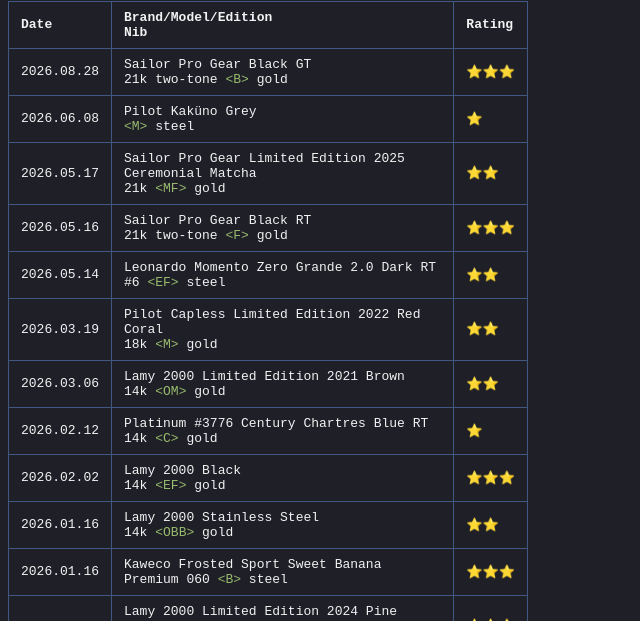
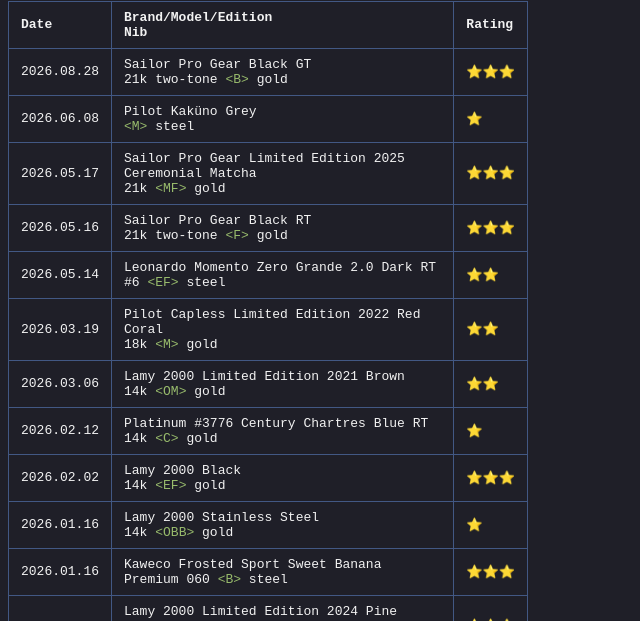
Before and after one commit to s-estay/s-estay.github.io, a Jekyll site: the page built from _posts/2025-12-11-fp-collection.md, in a window 1280 px wide. Shown: the part 132-753 px from the top of the page, without its empty margins (0-640 px from the left). Built offline with Jekyll 4.4.1, drawn with Linux system fonts in a browser that asks for light colours.

Commit message:
Update ratings for several fountain pens

```diff
--- a/_posts/2025-12-11-fp-collection.md
+++ b/_posts/2025-12-11-fp-collection.md
@@ -12,14 +12,14 @@
 | --- | --- | --- |
 | 2026.08.28 | Sailor Pro Gear Black GT<br>21k two-tone `<B>` gold | ⭐️⭐️⭐️ |
 | 2026.06.08 | Pilot Kaküno Grey<br>`<M>` steel | ⭐️ |
-| 2026.05.17 | Sailor Pro Gear Limited Edition 2025 Ceremonial Matcha<br>21k `<MF>` gold | ⭐️⭐️ |
+| 2026.05.17 | Sailor Pro Gear Limited Edition 2025 Ceremonial Matcha<br>21k `<MF>` gold | ⭐️⭐️⭐️ |
 | 2026.05.16 | Sailor Pro Gear Black RT<br>21k two-tone `<F>` gold | ⭐️⭐️⭐️ |
 | 2026.05.14 | Leonardo Momento Zero Grande 2.0 Dark RT<br>#6 `<EF>` steel | ⭐️⭐️ |
 | 2026.03.19 | Pilot Capless Limited Edition 2022 Red Coral<br>18k `<M>` gold | ⭐️⭐️ |
 | 2026.03.06 | Lamy 2000 Limited Edition 2021 Brown<br>14k `<OM>` gold | ⭐️⭐️ |
 | 2026.02.12 | Platinum #3776 Century Chartres Blue RT<br>14k `<C>` gold | ⭐️ |
 | 2026.02.02 | Lamy 2000 Black<br>14k `<EF>` gold | ⭐️⭐️⭐️ |
-| 2026.01.16 | Lamy 2000 Stainless Steel<br>14k `<OBB>` gold | ⭐️⭐️ |
+| 2026.01.16 | Lamy 2000 Stainless Steel<br>14k `<OBB>` gold | ⭐️ |
 | 2026.01.16 | Kaweco Frosted Sport Sweet Banana<br>Premium 060 `<B>` steel | ⭐️⭐️⭐️ |
 | 2026.01.11 | Lamy 2000 Limited Edition 2024 Pine Green<br>14k `<F>` gold | ⭐️⭐️⭐️ |
 | 2025.12.28 | Leonardo Momento Zero Grande 2.0 Crepuscolo Marino<br>#6 `<M>` steel | ⭐️⭐️ |
```
